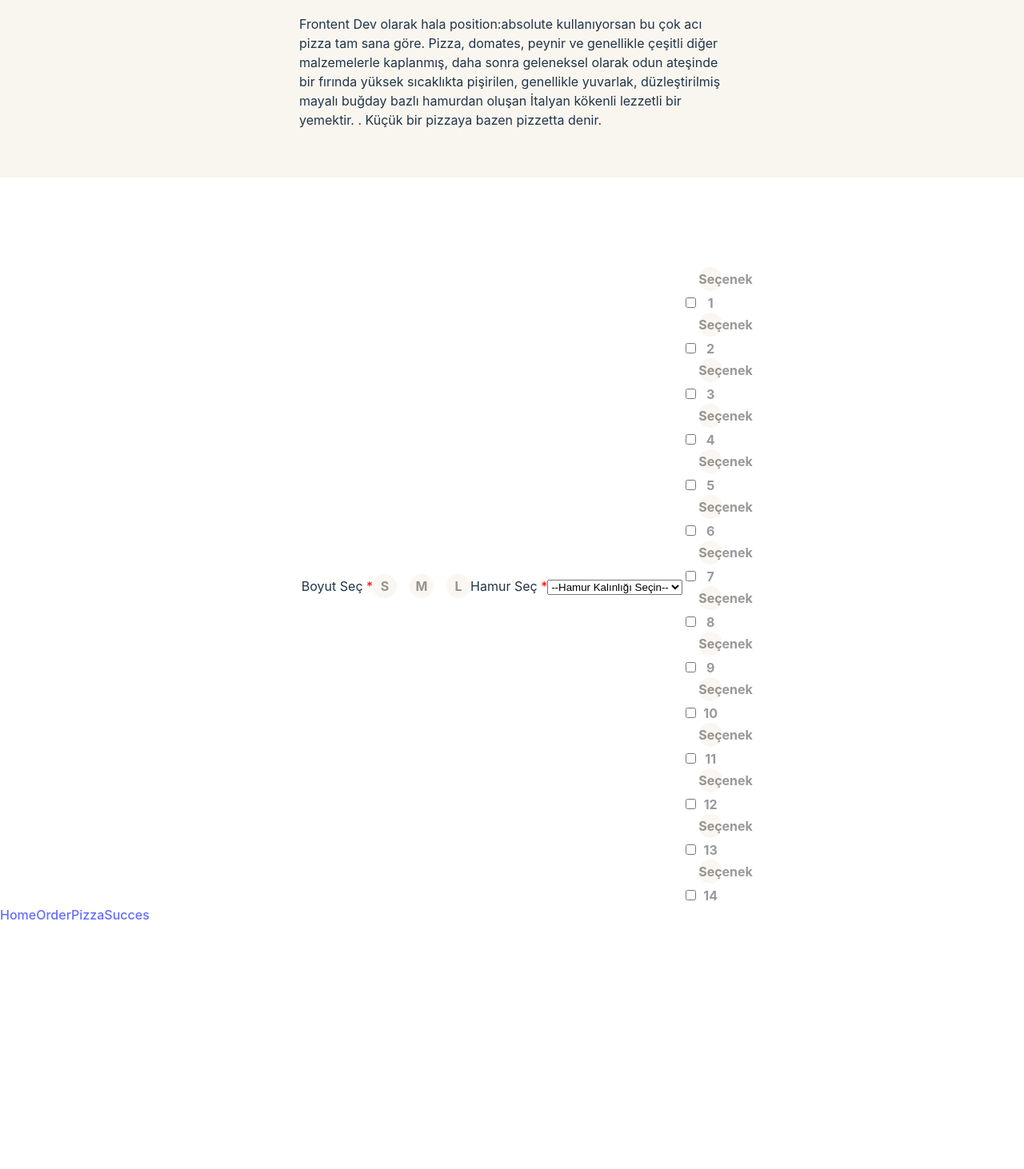
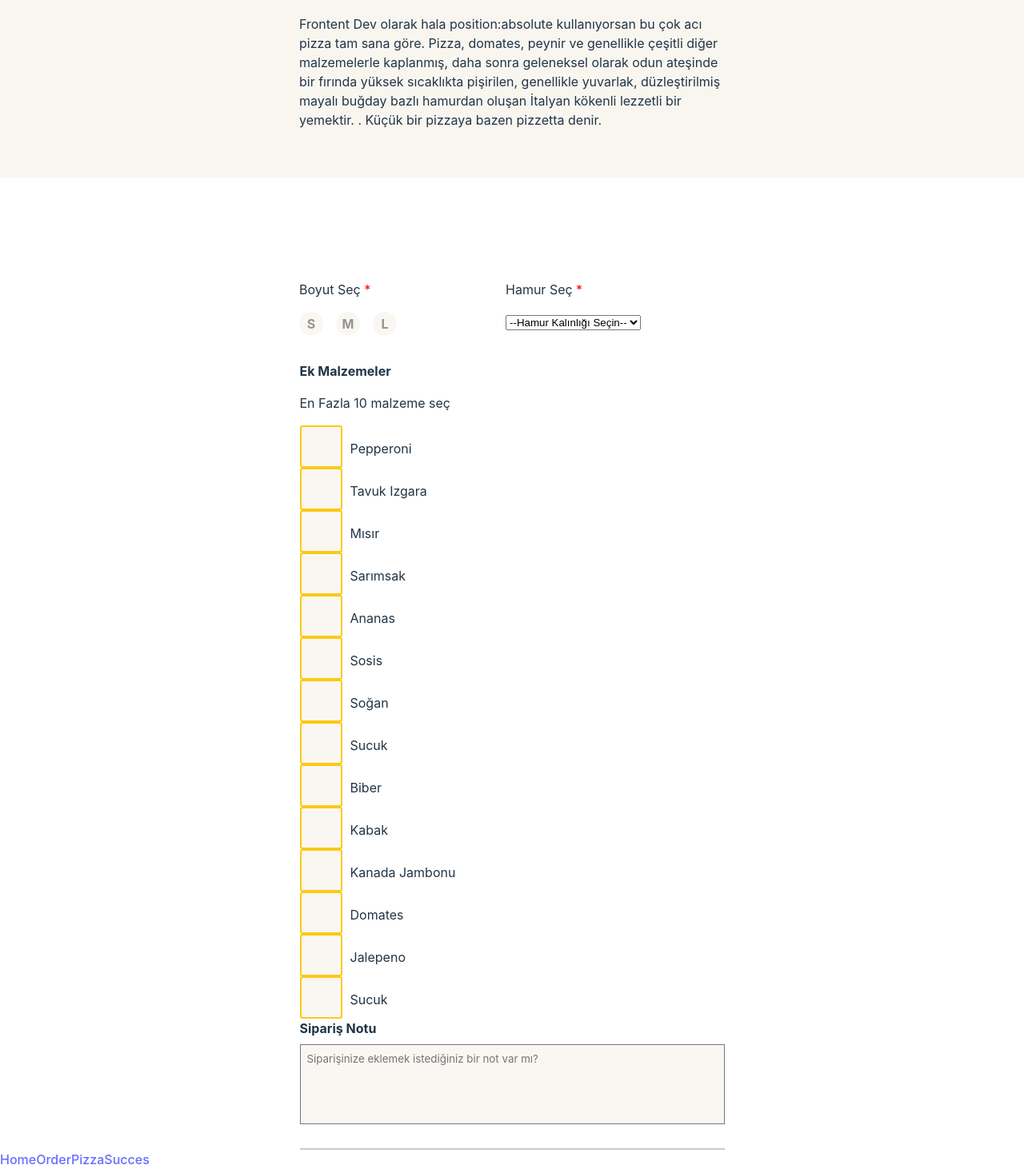
Before and after one commit to Ayberkct/pizza, a React (Vite) app: page /orderPizza in a window 1280 px wide. Shown: the part 548-2010 px from the top of the page at 80% size. Before the commit the page ends 1704 px from the top, so only its background shows below. Built offline with nearby package versions, Linux system fonts and the light colour scheme.

Commit message:
formlar hazir

```diff
--- a/src/pages/OrderPizza.css
+++ b/src/pages/OrderPizza.css
@@ -1,12 +1,33 @@
+/* Container için üst margin */
 .food-size-container {
   margin-top: 7rem;
-
   display: flex;
-  flex-direction: row;
-  justify-content: center;
+  flex-direction: column; /* İçerikleri dikeyde yerleştirmek için */
   align-items: center;
 }
 
+/* Boyut ve hamur seçimleri için Flexbox düzeni */
+.size-dough-container {
+  display: flex;
+  justify-content: space-between;
+  width: 100%; /* Tam genişlik */
+  max-width: 532px; /* Maksimum genişlik */
+  margin-bottom: 1rem; /* Checkbox formunun altına yerleştirmek için boşluk */
+}
+
+/* Boyut ve hamur seçimleri için her bir div */
+.size-selection,
+.dough-selection {
+  flex: 1;
+  margin-right: 1rem;
+}
+
+/* Son div'te sağda boşluk oluşmaması için */
+.size-selection {
+  margin-right: 0;
+}
+
+/* Form ve checkbox aralarındaki boşluklar */
 .food-size {
   display: flex;
   gap: 1rem;
@@ -17,8 +38,8 @@ input[type="radio"] {
   display: none;
 }
 
-/* Label görünümü */
-label {
+/* Radio button label görünümü */
+.radio {
   display: inline-block;
   width: 30px;
   height: 30px;
@@ -33,7 +54,85 @@ label {
 }
 
 /* Radio button seçildiyse */
-input[type="radio"]:checked + label {
+input[type="radio"]:checked + label.radio {
   background-color: #ffeecc;
   color: rgba(0, 0, 0, 0.8);
 }
+
+/* Checkbox'ları gizle */
+input[type="checkbox"] {
+  display: none;
+}
+
+/* Checkbox label için özel stil */
+label.checkbox::before {
+  content: "✔"; /* Tik işareti */
+  display: inline-block;
+  width: 45px;
+  height: 45px;
+  margin-right: 10px;
+  padding: 2px;
+  border: 2px solid #fdc913;
+  border-radius: 3px;
+  background-color: #faf7f2; /* İşaretli değilken arka plan rengi */
+  color: transparent; /* Renk başta görünmesin */
+  text-align: center;
+  line-height: 45px; /* Kutu yüksekliği ile aynı */
+  font-size: 24px; /* Tik işaretinin boyutu */
+}
+
+/* Checkbox seçildiğinde tik işaretini göster */
+input[type="checkbox"]:checked + label.checkbox::before {
+  color: black; /* Tik işaretinin rengi */
+  background-color: #fdc913; /* Seçildiğinde arka plan rengi */
+  border-color: #fdc913; /* Kenarlık rengini de değiştirebilirsin */
+}
+
+/* Label'a hover efekti */
+label.checkbox:hover::before {
+  border-color: gray;
+}
+.siparis-notu {
+  width: 531px;
+  margin: 0 auto; /* Sayfanın ortasında yer alması için */
+}
+
+.siparis-notu Form {
+  display: flex;
+  flex-direction: column; /* Label ve input'u dikey hizalamak için */
+}
+
+.siparis-notu Label {
+  font-weight: bold; /* Label'ı kalın yapmak için */
+  margin-bottom: 0.5rem; /* Label ile input arasına boşluk eklemek için */
+}
+
+#siparis-notu-input {
+  width: 100%; /* Genişlik ayarı input alanının tamamını kaplaması için */
+  height: 56px;
+  background: #faf7f2;
+  min-height: 100px; /* Minimum yükseklik ayarı */
+  resize: none; /* Kullanıcının input alanını büyütmesini ve küçültmesini engellemek için */
+  box-sizing: border-box; /* İçerik, padding ve border ile birlikte genişliği hesaplamak için */
+  padding: 0.5rem; /* İçerik ile kenar arasına boşluk eklemek için */
+  text-align: left; /* İçeriği sola hizalamak için */
+  line-height: 1.5; /* Satır yüksekliği ayarı */
+  overflow: hidden; /* İçeriğin taşmasını engellemek için */
+  display: flex; /* Flexbox ile dikey hizalama */
+  align-items: center; /* İçeriği dikeyde ortalamak için */
+  font-family: inherit; /* Varsayılan yazı tipi ailesini korumak için */
+}
+.siparis-notu {
+  margin-bottom: 2rem; /* Alanın altına 2rem boşluk ekler */
+  position: relative; /* Kenarlık çizgisi için konumlama ayarları */
+}
+
+.siparis-notu::after {
+  content: ""; /* Kenarlık çizgisi için içerik oluşturur */
+  display: block; /* Blok öğe olarak gösterir */
+  width: 100%; /* Kenarlığın genişliği, üst öğenin genişliği kadar olur */
+  border-bottom: 2px solid #cbcac7; /* Kenarlık rengi ve kalınlığı */
+  position: absolute; /* Konumlama */
+  bottom: -2rem; /* Kenarlığı, öğenin altına 2rem uzaklıkta yerleştirir */
+  left: 0; /* Sol hizalama */
+}
--- a/src/pages/OrderPizza.jsx
+++ b/src/pages/OrderPizza.jsx
@@ -1,39 +1,88 @@
+import { useState } from "react";
 import FoodCard from "../components/foodCard/foodCard";
 import Header from "../components/header/Header";
 import "./OrderPizza.css";
 import { Form, FormGroup, Input, Label } from "reactstrap";
 
 function OrderPizza() {
+  const [secilenBoyut, setSecilenBoyut] = useState("");
+  const [secilenKalinlik, setSecilenKalinlik] = useState("");
+  const [secilenMalzemeler, setSecilenMalzemeler] = useState([]);
+
+  const handleBoyutChange = (event) => {
+    setSecilenBoyut(event.target.value);
+  };
+
+  const handleKalinlikChange = (event) => {
+    setSecilenKalinlik(event.target.value);
+  };
+
+  const handleMalzemeChange = (event) => {
+    const malzeme = event.target.value;
+    const isChecked = event.target.checked;
+
+    if (isChecked && secilenMalzemeler.length < 10) {
+      setSecilenMalzemeler([...secilenMalzemeler, malzeme]);
+    } else if (!isChecked) {
+      setSecilenMalzemeler(
+        secilenMalzemeler.filter((item) => item !== malzeme)
+      );
+    }
+  };
+
   return (
     <div>
       <Header />
       <FoodCard />
       <div className='food-size-container'>
+        <div className='size-dough-container'>
+          <div className='size-selection'>
             <p>
               Boyut Seç <span style={{ color: "red" }}>*</span>
             </p>
             <Form className='food-size'>
               <FormGroup check inline>
-            <Input type='radio' id='radio-s' name='size' />
-            <Label check for='radio-s'>
+                <Input
+                  type='radio'
+                  id='radio-s'
+                  name='size'
+                  value='S'
+                  onChange={handleBoyutChange}
+                />
+                <Label className='radio' for='radio-s'>
                   S
                 </Label>
               </FormGroup>
 
               <FormGroup check inline>
-            <Input type='radio' id='radio-m' name='size' />
-            <Label check for='radio-m'>
+                <Input
+                  type='radio'
+                  id='radio-m'
+                  name='size'
+                  value='M'
+                  onChange={handleBoyutChange}
+                />
+                <Label className='radio' for='radio-m'>
                   M
                 </Label>
               </FormGroup>
 
               <FormGroup check inline>
-            <Input type='radio' id='radio-l' name='size' />
-            <Label check for='radio-l'>
+                <Input
+                  type='radio'
+                  id='radio-l'
+                  name='size'
+                  value='L'
+                  onChange={handleBoyutChange}
+                />
+                <Label className='radio' for='radio-l'>
                   L
                 </Label>
               </FormGroup>
             </Form>
+          </div>
+
+          <div className='dough-selection'>
             <p>
               Hamur Seç <span style={{ color: "red" }}>*</span>
             </p>
@@ -43,6 +92,7 @@ function OrderPizza() {
                   type='select'
                   id='hamur-kal'
                   placeholder='--Hamur Kalınlığı Seçin--'
+                  onChange={handleKalinlikChange}
                 >
                   <option value=''>--Hamur Kalınlığı Seçin--</option>
                   <option value='ince'>İnce</option>
@@ -51,105 +101,60 @@ function OrderPizza() {
                 </Input>
               </FormGroup>
             </Form>
-        <Form>
-          <FormGroup check>
-            <Input type='checkbox' id='checkbox1' />
-            <Label for='checkbox1' check>
-              Seçenek 1
+          </div>
+        </div>
+
+        <div>
+          <Form className='checkbox-container'>
+            <p>
+              <span style={{ fontWeight: "bold" }}>Ek Malzemeler</span>
+            </p>
+            <p>En Fazla 10 malzeme seç</p>
+
+            {[
+              "Pepperoni",
+              "Tavuk Izgara",
+              "Mısır",
+              "Sarımsak",
+              "Ananas",
+              "Sosis",
+              "Soğan",
+              "Sucuk",
+              "Biber",
+              "Kabak",
+              "Kanada Jambonu",
+              "Domates",
+              "Jalepeno",
+              "Sucuk",
+            ].map((malzeme, index) => (
+              <FormGroup check key={index}>
+                <Input
+                  type='checkbox'
+                  id={`checkbox${index + 1}`}
+                  value={malzeme}
+                  onChange={handleMalzemeChange}
+                  disabled={
+                    !secilenMalzemeler.includes(malzeme) &&
+                    secilenMalzemeler.length >= 10
+                  }
+                />
+                <Label className='checkbox' for={`checkbox${index + 1}`}>
+                  {malzeme}
                 </Label>
               </FormGroup>
-
-          <FormGroup check>
-            <Input type='checkbox' id='checkbox2' />
-            <Label for='checkbox2' check>
-              Seçenek 2
-            </Label>
-          </FormGroup>
-
-          <FormGroup check>
-            <Input type='checkbox' id='checkbox3' />
-            <Label for='checkbox3' check>
-              Seçenek 3
-            </Label>
-          </FormGroup>
-
-          <FormGroup check>
-            <Input type='checkbox' id='checkbox4' />
-            <Label for='checkbox4' check>
-              Seçenek 4
-            </Label>
-          </FormGroup>
-
-          <FormGroup check>
-            <Input type='checkbox' id='checkbox5' />
-            <Label for='checkbox5' check>
-              Seçenek 5
-            </Label>
-          </FormGroup>
-
-          <FormGroup check>
-            <Input type='checkbox' id='checkbox6' />
-            <Label for='checkbox6' check>
-              Seçenek 6
-            </Label>
-          </FormGroup>
-
-          <FormGroup check>
-            <Input type='checkbox' id='checkbox7' />
-            <Label for='checkbox7' check>
-              Seçenek 7
-            </Label>
-          </FormGroup>
-
-          <FormGroup check>
-            <Input type='checkbox' id='checkbox8' />
-            <Label for='checkbox8' check>
-              Seçenek 8
-            </Label>
-          </FormGroup>
-
-          <FormGroup check>
-            <Input type='checkbox' id='checkbox9' />
-            <Label for='checkbox9' check>
-              Seçenek 9
-            </Label>
-          </FormGroup>
-
-          <FormGroup check>
-            <Input type='checkbox' id='checkbox10' />
-            <Label for='checkbox10' check>
-              Seçenek 10
-            </Label>
-          </FormGroup>
-
-          <FormGroup check>
-            <Input type='checkbox' id='checkbox11' />
-            <Label for='checkbox11' check>
-              Seçenek 11
-            </Label>
-          </FormGroup>
-
-          <FormGroup check>
-            <Input type='checkbox' id='checkbox12' />
-            <Label for='checkbox12' check>
-              Seçenek 12
-            </Label>
-          </FormGroup>
-
-          <FormGroup check>
-            <Input type='checkbox' id='checkbox13' />
-            <Label for='checkbox13' check>
-              Seçenek 13
-            </Label>
-          </FormGroup>
-
-          <FormGroup check>
-            <Input type='checkbox' id='checkbox14' />
-            <Label for='checkbox14' check>
-              Seçenek 14
-            </Label>
-          </FormGroup>
+            ))}
           </Form>
+          <div className='siparis-notu'>
+            <Form>
+              <Label for='siparis-notu-input'>Sipariş Notu</Label>
+              <Input
+                id='siparis-notu-input'
+                type='textarea'
+                placeholder='Siparişinize eklemek istediğiniz bir not var mı?'
+              />
+            </Form>
+          </div>
+        </div>
       </div>
     </div>
   );
```
Lines whose indentation alone changed are shown as unchanged.
